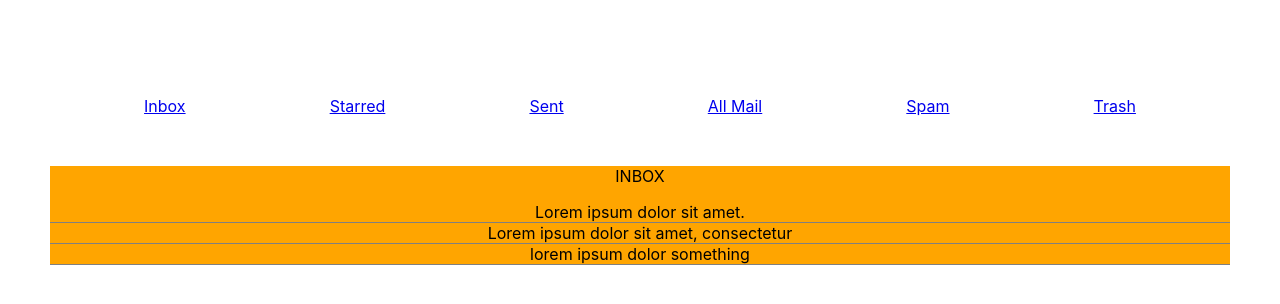
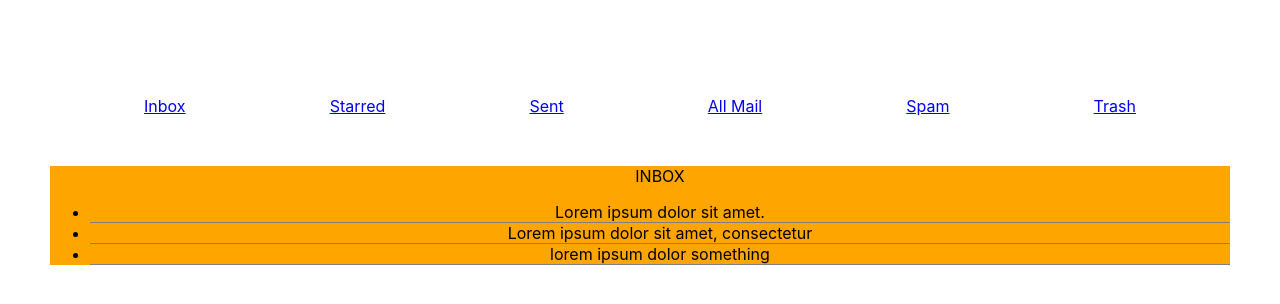
Before and after one commit to milosrancic/reactjs-gmail-clone, a React (Create React App) app: page /reactjs-gmail-clone/inbox in a window 1280 px wide. Shown: the top 304 px of the page. Built offline with nearby package versions, Linux system fonts and the light colour scheme; the HTML template or start-up script is replaced by a standard one.

Commit message:
removed some code

```diff
--- a/src/components/Hoc.js
+++ b/src/components/Hoc.js
@@ -1,26 +1,21 @@
 import React from "react";
 
+// placholder styling
 const styleDiv = {
   margin: "50px",
   backgroundColor: "orange",
   textAlign: "center"
 }
 
-const styleUl = {
-  listStyleType: "none",
-  margin: "0",
-  padding: "0"
-}
-
 // ITERATION IN UL
-// {props.children[2].map(item =>
-//   console.log("HOC:", item.props.children))
-// }
-// console.log("HOC props:", props.children[2])
+{/* {console.log("HOC:", props.children)} */}
+{/* {props.children[2].map(item =>
+      console.log("HOC:", item.props.children))
+} */}
 const Hoc = (props) => {
   return (
     <div style={styleDiv}>
-      <ul style={styleUl}>
+      <ul>
         {props.children}
       </ul>
     </div>
```
